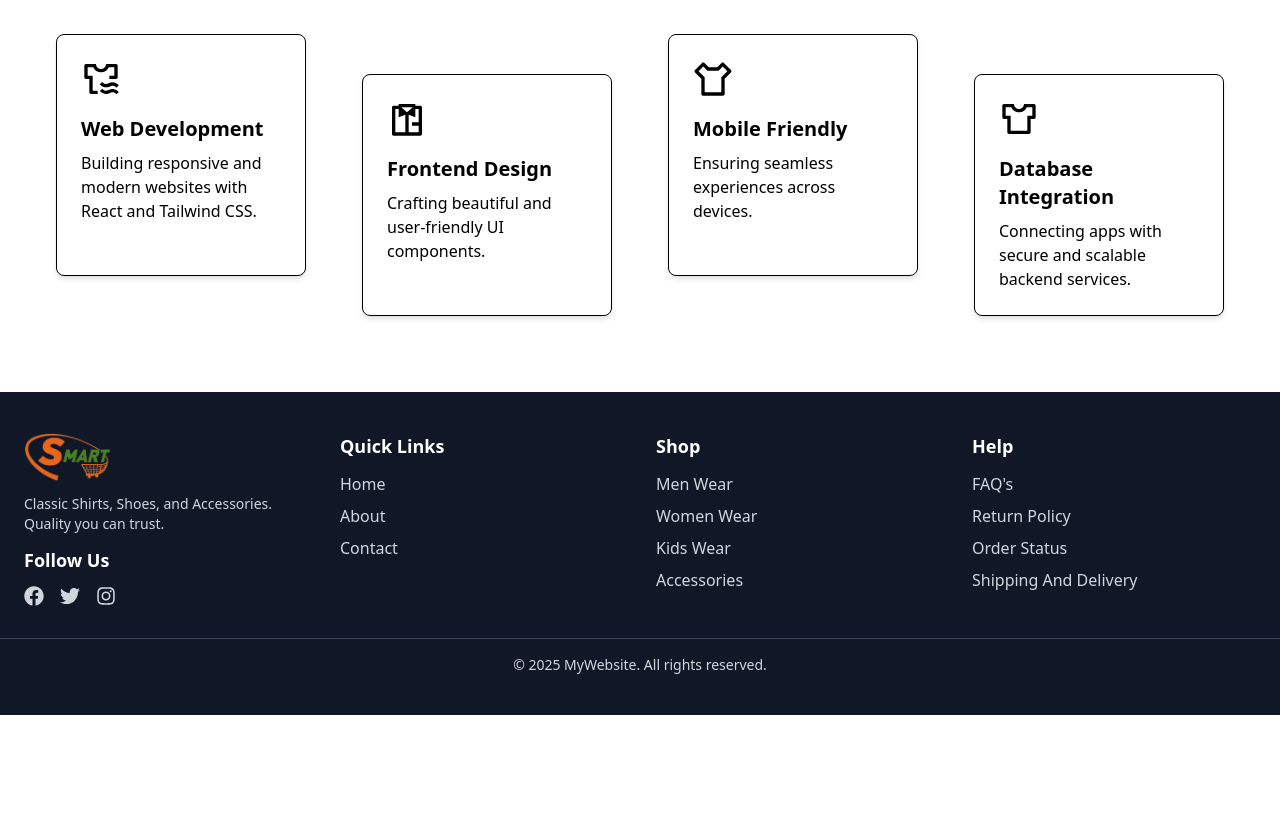
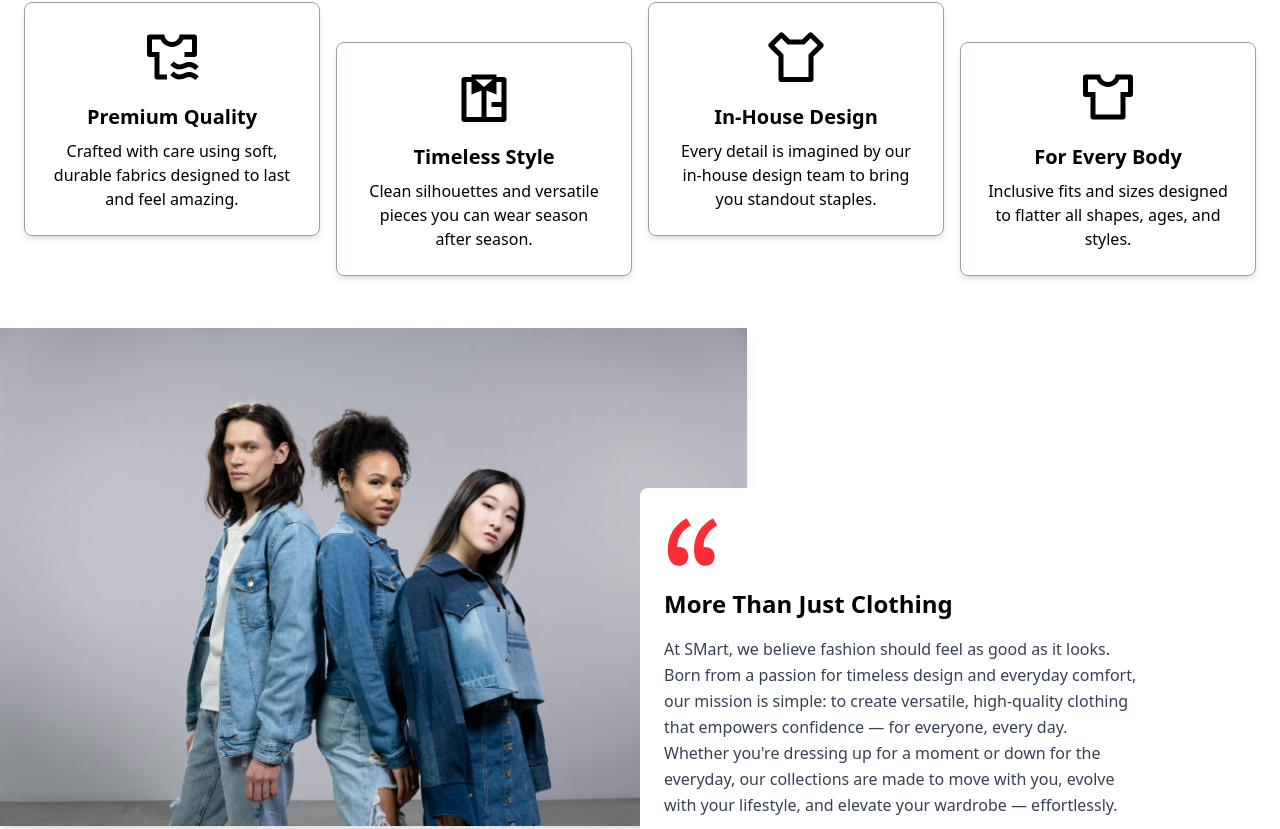
Before and after one commit to Fizza-Latif/React-First-Project, a React (Vite) app in the folder react-project/: page /About in a window 1280 px wide. Shown: the part 911-1740 px from the top of the page. Before the commit the page ends 1626 px from the top, so only its background shows below. Built offline with nearby package versions, Linux system fonts and the light colour scheme.

Commit message:
code added

```diff
--- a/react-project/src/App.jsx
+++ b/react-project/src/App.jsx
@@ -6,6 +6,7 @@ import About from './pages/About'
 import Contact from './pages/Contact'
 import Navbar from './components/home/header'
 import Footer from './components/home/footer'
+import LoginForm from './components/home/usestate/loginform'
 function App() {
   return (
     <>
@@ -15,6 +16,7 @@ function App() {
         <Route path="/" element={<Home />} />
         <Route path="/About" element={<About />} />
         <Route path="/Contact" element={<Contact />} />
+        <Route path="/loginform" element={<LoginForm />} />
       </Routes>
       <Footer />
     </Router>
--- a/react-project/src/components/home/about/about-card.jsx
+++ b/react-project/src/components/home/about/about-card.jsx
@@ -3,14 +3,14 @@ import {AboutCardsData } from '../../../data/about-cards.jsx'
 
 export default function AboutCard({stagger=false}) {
   return (
-    <div className='grid grid-cols-1 md:grid-cols-2 lg:grid-cols-4 gap-6 p-10'>
+    <div className='grid grid-cols-1 md:grid-cols-2 lg:grid-cols-4 text-center p-4'>
       {AboutCardsData.map((card,index) => (
         <div
           key={card.id}
-          className={`border p-6 rounded-lg shadow-md m-4 transition-transform duration-300
+          className={`border border-gray-400 p-6 rounded-lg shadow-md m-2 transition-transform duration-300
             ${stagger ? (index % 2 === 0 ? "translate-y-[-20px]" : "translate-y-[20px]") : ""}`}
         >
-          <div className='mb-4 text-primary'>{card.icon}</div>
+          <div className='flex justify-center mb-4 text-primary'>{card.icon}</div>
           <h3 className='text-xl font-semibold mb-2'>{card.title}</h3>
           <p>{card.description}</p>
         </div>
--- /dev/null
+++ b/react-project/src/components/home/about/about-section.jsx
@@ -0,0 +1,26 @@
+import React from 'react'
+import { AboutSectionData } from '../../../data/about-cards.jsx'
+
+const { title, description,description2, image, icon } = AboutSectionData[0];
+
+export default function AboutSection() {
+  return (
+    <div
+      className={`flex flex-col md:flex-row items-center justify-between py-12 md:relative`}
+    >
+      <div className="md:w-7/12 w-full">
+        <img
+          src={image}
+          alt={title}
+          className="w-full h-auto shadow-lg"
+        />
+      </div>
+      <div className="md:w-5/12 w-full bg-white rounded-lg flex-col items-center justify-center  p-6 md:absolute left-3/6 top-[35%]  ">
+        <div className="mb-4 text-red-500 text-4xl">{icon}</div>
+        <h2 className="text-2xl font-bold mb-4">{title}</h2>
+        <p className="text-gray-700 leading-relaxed">{description}</p>
+        <p className="text-gray-700 leading-relaxed">{description2}</p>
+      </div>
+    </div>
+  )
+}
--- a/react-project/src/components/home/header.jsx
+++ b/react-project/src/components/home/header.jsx
@@ -26,11 +26,11 @@ export default function Navbar() {
           Contact
         </NavLink>
       </div>
+      {/* Sign In Button */}
+      <NavLink className=" px-4 py-2 rounded" to="/loginform" style={linkStyle}>
+          Sign in
+        </NavLink>
 
-      {/* Button */}
-      <button className="bg-white text-blue-600 px-4 py-2 rounded">
-        Sign Up
-      </button>
     </nav>
   );
 }
--- a/react-project/src/data/about-cards.jsx
+++ b/react-project/src/data/about-cards.jsx
@@ -2,29 +2,40 @@ import React from 'react'
 
 // src/data/aboutCards.js
 import { RiTShirtAirLine,RiShirtLine,RiTShirtLine,RiTShirt2Line } from "react-icons/ri";
+import { VscQuote } from "react-icons/vsc";
 export const AboutCardsData = [
   {
     id: 1,
-    icon: <RiTShirtAirLine size={40} />,
-    title: "Web Development",
-    description: "Building responsive and modern websites with React and Tailwind CSS.",
+    icon: <RiTShirtAirLine size={60} />,
+    title: "Premium Quality",
+    description: "Crafted with care using soft, durable fabrics designed to last and feel amazing.",
   },
   {
     id: 2,
-    icon: <RiShirtLine size={40} />,
-    title: "Frontend Design",
-    description: "Crafting beautiful and user-friendly UI components.",
+    icon: <RiShirtLine size={60} />,
+    title: "Timeless Style",
+    description: "Clean silhouettes and versatile pieces you can wear season after season.",
   },
   {
     id: 3,
-    icon: <RiTShirtLine size={40} />,
-    title: "Mobile Friendly",
-    description: "Ensuring seamless experiences across devices.",
+    icon: <RiTShirtLine size={60} />,
+    title: "In-House Design",
+    description: "Every detail is imagined by our in-house design team to bring you standout staples.",
   },
   {
     id: 4,
-    icon: <RiTShirt2Line size={40} />,
-    title: "Database Integration",
-    description: "Connecting apps with secure and scalable backend services.",
+    icon: <RiTShirt2Line size={60} />,
+    title: "For Every Body",
+    description: "Inclusive fits and sizes designed to flatter all shapes, ages, and styles.",
   },
 ];
+
+export const AboutSectionData=[
+  {
+    title: "More Than Just Clothing",
+    description: "At SMart, we believe fashion should feel as good as it looks. Born from a passion for timeless design and everyday comfort, our mission is simple: to create versatile, high-quality clothing that empowers confidence — for everyone, every day.",
+    description2: "Whether you're dressing up for a moment or down for the everyday, our collections are made to move with you, evolve with your lifestyle, and elevate your wardrobe — effortlessly.",
+    image: "./images/about-2.jpg",
+    icon: < VscQuote size={60} />,
+  }
+]
--- a/react-project/src/pages/About.jsx
+++ b/react-project/src/pages/About.jsx
@@ -2,6 +2,7 @@ import React from "react";
 import Hero from "../components/home/hero";
 import FeatureIntro from "../components/home/about/feature-intro";
 import AboutCard from "../components/home/about/about-card";
+import AboutSection from "../components/home/about/about-section";
 
 export default function About() {
   return (
@@ -16,6 +17,7 @@ export default function About() {
       subtitle2="Style, Comfort & More – Here’s Why You’ll Love Us"
       />
       <AboutCard stagger/>
+      <AboutSection />
     </div>
   );
 }
--- a/react-project/src/pages/Home.jsx
+++ b/react-project/src/pages/Home.jsx
@@ -3,7 +3,7 @@ import Hero from "../components/home/hero";
 import Card from "../components/home/card";
 import Newsletter from "../components/home/newsletter";
 import Categories from "../components/home/categories";
-import Loginform from "../components/home/usestate.jsx/loginform";
+import Loginform from "../components/home/usestate/loginform";
 
 export default function Home() {
   return (
```
Also changed, not shown: react-project/public/images/about-2.jpg (added), react-project/src/components/home/usestate/loginform.jsx (renamed from react-project/src/components/home/usestate.jsx/loginform.jsx).
